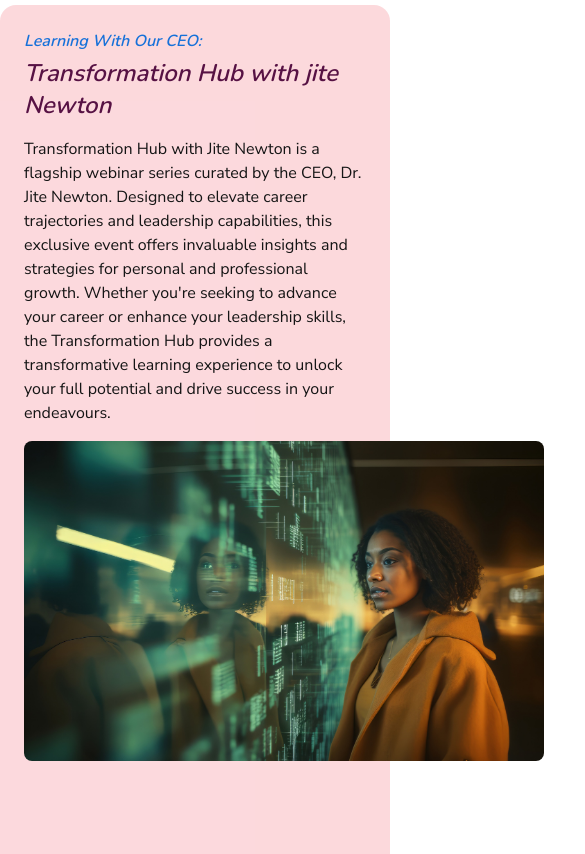
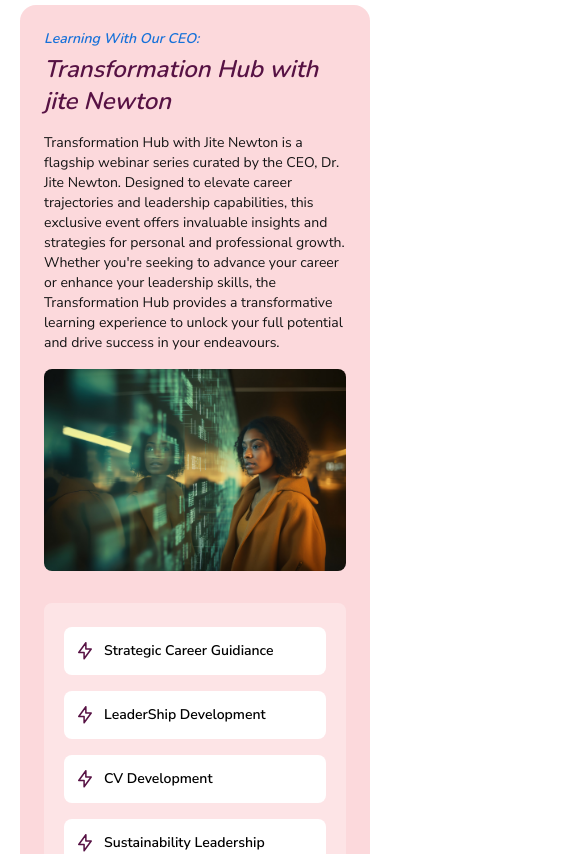
Before and after one commit to munachi821/tobams-internship, a Next.js app: page / in a window 390 px wide. Shown: the part 4980-5834 px from the top of the page, 585 px wide, since content can reach past the window. Built offline with nearby package versions, Linux system fonts and the light colour scheme.

Commit message:
finished the transformation section

```diff
--- a/app/page.tsx
+++ b/app/page.tsx
@@ -311,16 +311,16 @@ export default function Home() {
         </div>
       </section>
       <section className="bg-[#F9F9F9] pb-10">
-        <div className="bg-white py-10">
+        <div className="bg-white py-10 p-5">
           <div className="bg-[#EF435333] p-6 rounded-2xl max-w-6xl mx-auto">
             <div>
-              <p className="text-[#1671D9] font-semibold font-nunito italic">
+              <p className="text-[#1671D9] font-semibold font-nunito italic text-sm sm:text-base">
                 Learning With Our CEO:
               </p>
               <h2 className="text-2xl text-primary font-semibold font-nunito italic mt-1">
                 Transformation Hub with jite Newton
               </h2>
-              <p className="text-base text-main_text mt-4">
+              <p className="text-sm sm:text-base text-main_text mt-4">
                 Transformation Hub with Jite Newton is a flagship webinar series
                 curated by the CEO, Dr. Jite Newton. Designed to elevate career
                 trajectories and leadership capabilities, this exclusive event
@@ -331,16 +331,16 @@ export default function Home() {
                 full potential and drive success in your endeavours.
               </p>
             </div>
-            <div className="mt-4 flex gap-8">
-              <div className="w-130 h-80 rounded-lg overflow-hidden shrink-0">
+            <div className="mt-4 flex flex-col sm:flex-row gap-8">
+              <div className="max-w-130 w-full max-h-58 sm:h-80 rounded-lg overflow-hidden shrink-0">
                 <Image
                   src={section4img}
                   alt="Transformation Hub with jite Newton"
                   className="object-cover w-full h-full"
                 />
               </div>
-              <div className="bg-[#FFFFFF4D] w-full p-5 py-7 rounded-lg flex my-auto flex-col">
-                <div className="grid grid-cols-2 gap-4">
+              <div className="bg-[#FFFFFF4D] w-full p-5 py-6 sm:py-7 rounded-lg flex my-auto flex-col">
+                <div className="grid sm:grid-cols-2 gap-4">
                   {[
                     "Strategic Career Guidiance",
                     "LeaderShip Development",
@@ -350,14 +350,14 @@ export default function Home() {
                     "Business Model",
                   ].map((item) => (
                     <div
-                      className="bg-white p-3.5 flex gap-3 items-center rounded-lg font-semibold"
+                      className="bg-white p-3.5 flex gap-3 items-center rounded-lg font-semibold text-sm sm:text-base"
                       key={item}
                     >
                       <Thunder_light /> {item}
                     </div>
                   ))}
                 </div>
-                <button className="w-fit flex items-center gap-2 text-white bg-primary text-base px-5 py-2.5 font-semibold rounded-sm mt-4">
+                <button className="w-fit flex items-center gap-2 text-white bg-primary text-sm sm:text-base px-5 py-2.5 font-semibold rounded-sm mt-5">
                   Learn More <ArrowUpRight />
                 </button>
               </div>
```
